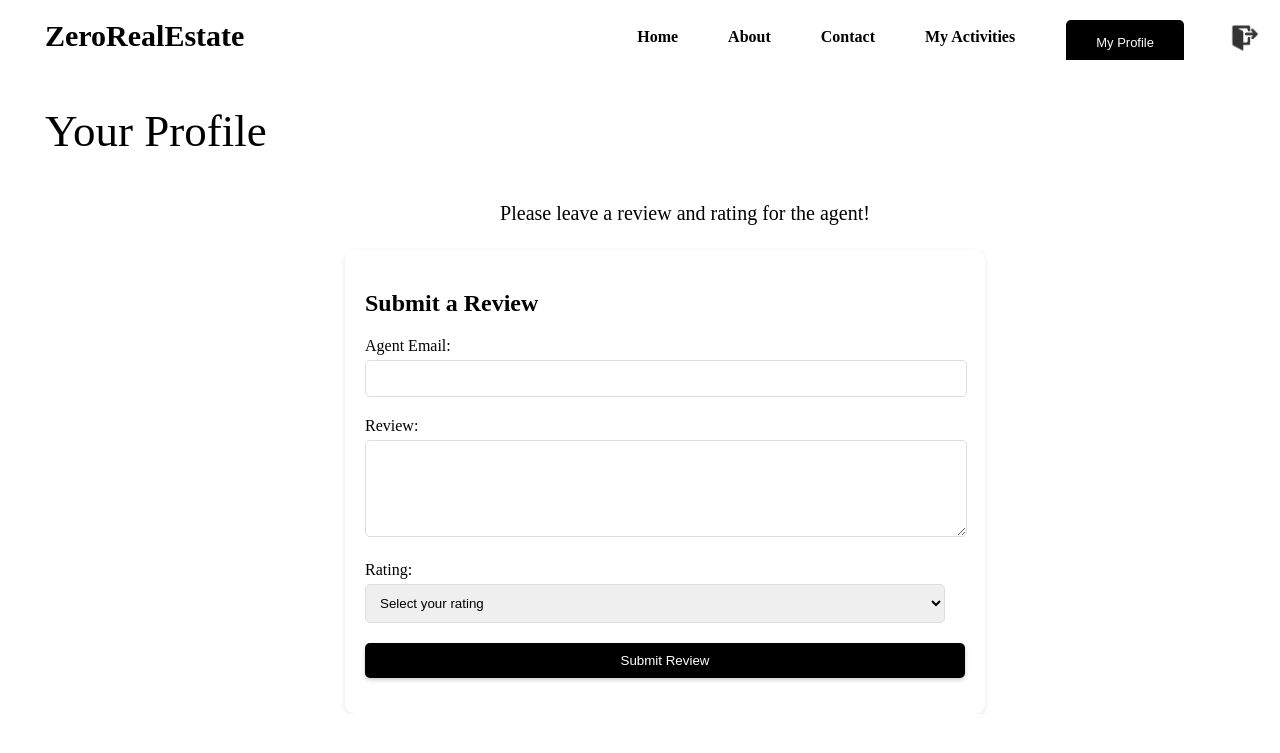
After one commit to laojuaihe22/CSIT314-TeamZero, a Flask app: page /submitFeedback in a window 1280 px wide. The commit adds this page. Shown: the top 753 px of the page. Run offline with Flask 3, Linux system fonts and the light colour scheme.

Commit message:
seller buyer submit feedback

```diff
--- a/app.py
+++ b/app.py
@@ -22,6 +22,7 @@ from boundary.RealEstateAgent.agentViewFeedback import feedback_app
 from boundary.Buyer.buyerDashboardPage import buyer_dashboard_app
 from boundary.Buyer.buyerViewPropertyListingPage import buyer_view_property_listing_app
 from boundary.Buyer.buyerSavePropertyListingPage import buyer_save_property_into_favourite_app
+from boundary.Buyer.buyerSubmitFeedbackPage import submit_feedback_app
 from datetime import timedelta
 
 app = Flask(__name__)
@@ -51,6 +52,7 @@ app.register_blueprint(feedback_app)
 app.register_blueprint(buyer_dashboard_app)
 app.register_blueprint(buyer_view_property_listing_app)
 app.register_blueprint(buyer_save_property_into_favourite_app)
+app.register_blueprint(submit_feedback_app)
 # Run the Flask application
 if __name__ == "__main__":
     app.run(debug=True)
--- a/boundary/Buyer/buyerSubmitFeedbackPage.py
+++ b/boundary/Buyer/buyerSubmitFeedbackPage.py
@@ -0,0 +1,33 @@
+from flask import Flask, redirect, url_for, render_template, request, session, Blueprint, flash
+from controller.Buyer.submitRatingController import SubmitRatingController
+from controller.Buyer.submitReviewController import SubmitReviewController
+
+submit_feedback_app = Blueprint('submit_feedback_app', __name__)
+
+@submit_feedback_app.route('/submitFeedback', methods=['GET', 'POST'])
+def buyer_Submit_Feedback_page():
+    if request.method == "POST":
+
+        agent_email = request.form["email"]
+        buyer_review = request.form["review"]
+        buyer_rating = request.form["rating"]
+        sender_id = session["id"]  # Ensure this is a valid ObjectId string
+
+
+        submitRatingController = SubmitRatingController()
+        submitReviewController = SubmitReviewController()
+
+        submitRating = submitRatingController.submitRatingController(agent_email, sender_id, buyer_rating)
+        submitReview = submitReviewController.submitReviewController(agent_email, sender_id, buyer_review)
+
+
+
+        if submitRating and submitReview:
+
+            return render_template('buyerSubmitFeedback.html', message = 'Feedback submitted successfully!')
+        else:
+
+            return render_template('buyerSubmitFeedback.html', message = 'Error in submitting feedback. Please try again.')
+
+
+    return render_template('buyerSubmitFeedback.html')
--- a/boundary/User/userLoginPage.py
+++ b/boundary/User/userLoginPage.py
@@ -39,7 +39,7 @@ def displayHomePage():
         elif session['roles'] == "buyer":
             return render_template("buyerDashboard.html")
         elif session['roles'] == "seller":
-            return render_template("buyerDashboard.html")
+            return render_template("sellerDashboard.html")
     else:
         flash("You need to log in first", 'error')
         return redirect(url_for('login_app.displayLoginPage'))
--- a/templates/buyerDashboard.html
+++ b/templates/buyerDashboard.html
@@ -80,7 +80,7 @@ button[class="column"]:hover {
         <h4>Search Property Listing</h4>
     </button>
 
-    <button class="column" onclick="window.location.href='buyerSearch.html'">
+    <button class="column" onclick="window.location.href='/buyerFeedback'">
         <img src="{{ url_for('static', filename='search.png')}}" alt="Image">
         <h4>Submit Feedback</h4>
     </button>
--- /dev/null
+++ b/templates/buyerSubmitFeedback.html
@@ -0,0 +1,195 @@
+{% extends "baseUserDashboard.html" %}
+
+{% block style %}
+
+        .navbar {
+            z-index: 10;
+            width: 100%;
+            top: 0;
+            background-color: white;
+        }
+
+        .seller-main {
+            position: fixed;
+            margin-top: 60px;
+            z-index: 10;
+            width: 100%;
+            top: 0;
+            padding-left: 45px;
+            background-color: white;
+        }
+
+        .seller-main p {
+            font-size: 45px;
+        }
+
+        .review p {
+            font-size: 20px;
+            text-align: center;
+        }
+
+        .seller-body {
+            display: flex;
+            padding-left: 50px;
+            align-items: left;
+            flex-direction: column;
+            padding-top: 250px;
+            overflow-y: auto;
+            max-height: calc(100vh - 250px);
+            z-index: 1;
+        }
+
+        .review-form {
+            background-color: white;
+            padding: 20px;
+            border-radius: 10px;
+            box-shadow: 0 2px 5px rgba(0, 0, 0, 0.1);
+            width: 50%;
+            max-width: 600px;
+            margin: auto;
+        }
+
+        .review-form h2 {
+            margin-bottom: 20px;
+        }
+
+        .form-group {
+            margin-bottom: 15px;
+        }
+
+        .form-group label {
+            display: block;
+            margin-bottom: 5px;
+        }
+
+        .form-group input,
+        .form-group textarea,
+        .form-group select {
+            width: calc(100% - 20px);
+            padding: 10px;
+            margin-bottom: 5px;
+            border: 1px solid #ddd;
+            border-radius: 5px;
+        }
+
+        .form-group textarea {
+            resize: vertical;
+        }
+
+        .form-group button {
+            padding: 10px 20px;
+            color: white;
+            background-color: black;
+            border: none;
+            border-radius: 5px;
+            cursor: pointer;
+            width: 100%;
+            box-shadow: 0 2px 4px rgba(0, 0, 0, 0.2);
+        }
+
+        .form-group button:hover {
+            background-color: #087b17;
+        }
+
+        .confirmation-message {
+            display: none;
+            background-color: #e0ffe0;
+            padding: 10px;
+            margin-top: 20px;
+            border-radius: 5px;
+            color: green;
+            text-align: center;
+        }
+
+{% endblock style %}
+
+{% block content %}
+
+
+<div class="no-scroll">
+    <span class="navbar">
+        <a class="title" href="page1.html">ZeroRealEstate</a>
+        <a class="logout" href="index.html"><img src="logout.avif"></a>
+        <a class="active" href="myprofile.html"><button>My Profile</button></a>
+        <a href="myActivities.html">My Activities</a>
+        <a href="contact.html">Contact</a>
+        <a href="about.html">About</a>
+        <a href="page1.html">Home</a>
+    </span>
+
+    <div class="seller-main">
+        <p>Your Profile</p>
+        <div class="review">
+            <p>Please leave a review and rating for the agent!</p>
+        </div>
+    </div>
+
+    <div class="seller-body">
+        <!-- Review Form Section -->
+        <div class="review-form">
+            <h2>Submit a Review</h2>
+            <form id="reviewForm" action ="/submitFeedback" method = "POST">
+                <div class="form-group">
+                    <label for="email">Agent Email:</label>
+                    <input type="email" id="email" name="email" required>
+                </div>
+                <div class="form-group">
+                    <label for="review">Review:</label>
+                    <textarea id="review" name="review" rows="5" required></textarea>
+                </div>
+                <div class="form-group">
+                    <label for="rating">Rating:</label>
+                    <select id="rating" name="rating" required>
+                        <option value="" disabled selected>Select your rating</option>
+                        <option value="5">5 - Excellent</option>
+                        <option value="4">4 - Very Good</option>
+                        <option value="3">3 - Good</option>
+                        <option value="2">2 - Fair</option>
+                        <option value="1">1 - Poor</option>
+                    </select>
+                </div>
+                <div class="form-group">
+                    <button type="submit">Submit Review</button>
+                </div>
+                <strong><p>{{message}}</p></strong>
+            </form>
+            <div id="confirmationMessage" class="confirmation-message">
+                Thank you for your review!
+            </div>
+        </div>
+    </div>
+
+    <script>
+        document.addEventListener("DOMContentLoaded", function () {
+            showSection('listings'); // Show listings by default
+        });
+
+        function showSection(sectionId) {
+            var sections = ['listings', 'saved', 'mortgage'];
+            sections.forEach(function (id) {
+                var section = document.getElementById(id);
+                var navItem = document.querySelector(".Pnav-item[onclick=\"showSection('" + id + "')\"]");
+                if (section) {
+                    if (id === sectionId) {
+                        section.style.display = "block";
+                        navItem.classList.add("active");
+                    } else {
+                        section.style.display = "none";
+                        navItem.classList.remove("active");
+                    }
+                }
+            });
+        }
+
+        function submitreview(event) {
+            event.preventDefault();
+            // Display confirmation message
+            document.getElementById('confirmationMessage').style.display = 'block';
+            // Clear the form
+            document.getElementById('reviewForm').reset();
+        }
+    </script>
+
+</div>
+
+{% endblock content %}
```
Also changed, not shown: controller/Buyer/submitRatingController.py (+8 -0 lines), controller/Buyer/submitReviewController.py (+8 -0 lines), entity/Rating.py (+38 -0 lines), entity/Review.py (+38 -1 lines), templates/sellerDashboard.html (added, +104 -0 lines), templates/sellerSubmitFeedback.html (added, +194 -0 lines).
